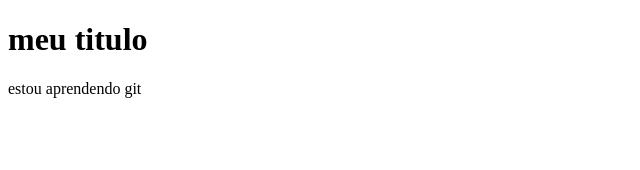
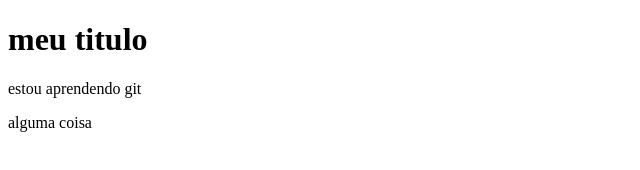
Before and after one commit to Andreisilva-dev/tuturial_git, a plain HTML site: page index.html in a window 1280 px wide. Shown: the whole page, without its empty margins (0-640 px from the left). Drawn offline with Linux system fonts and the light colour scheme.

Commit message:
novo demanda

```diff
--- a/index.html
+++ b/index.html
@@ -12,5 +12,8 @@
     <p>
         estou aprendendo git
     </p>
+    <p>
+        alguma coisa
+    </p>
 </body>
 </html>
```
